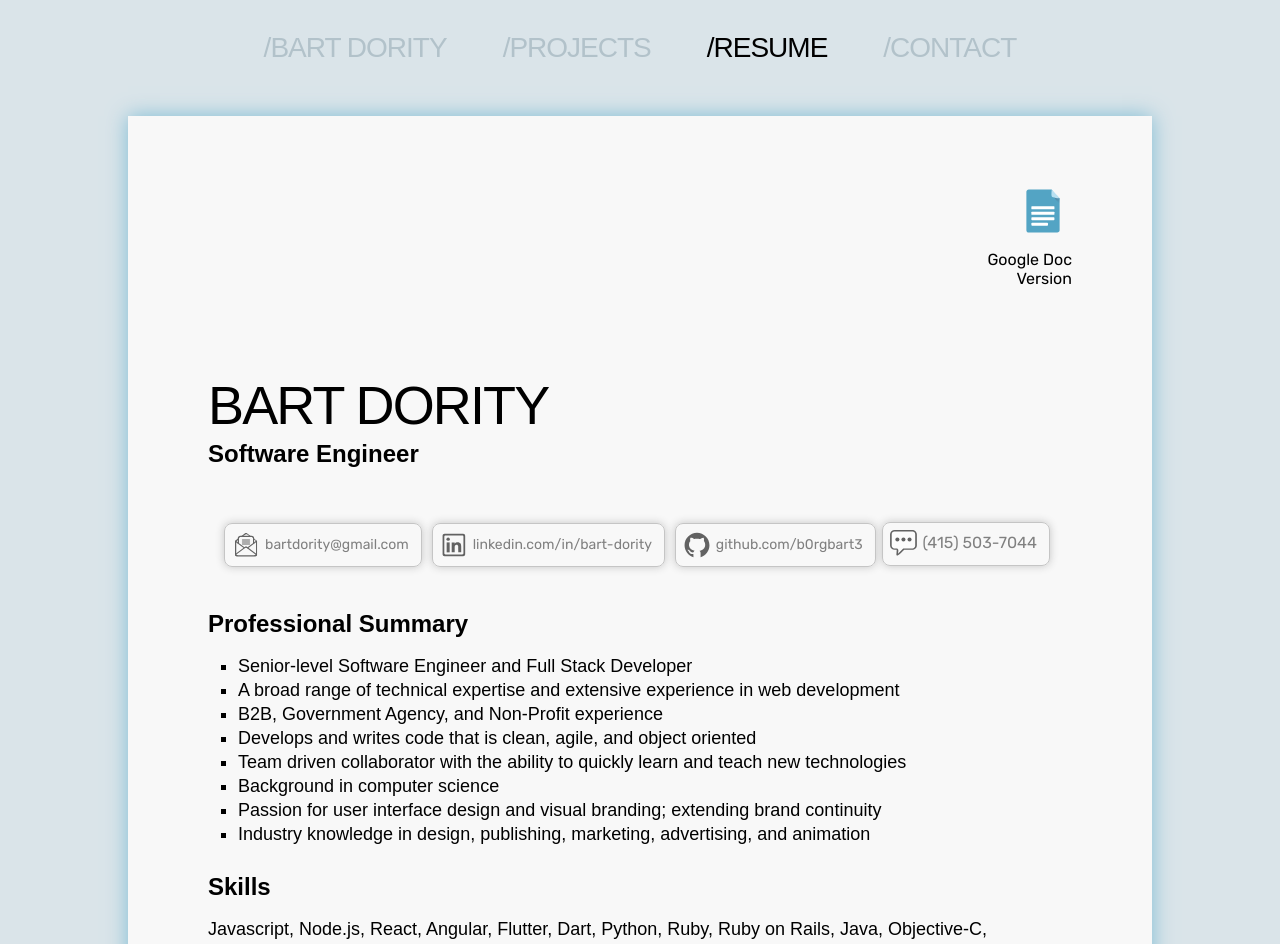
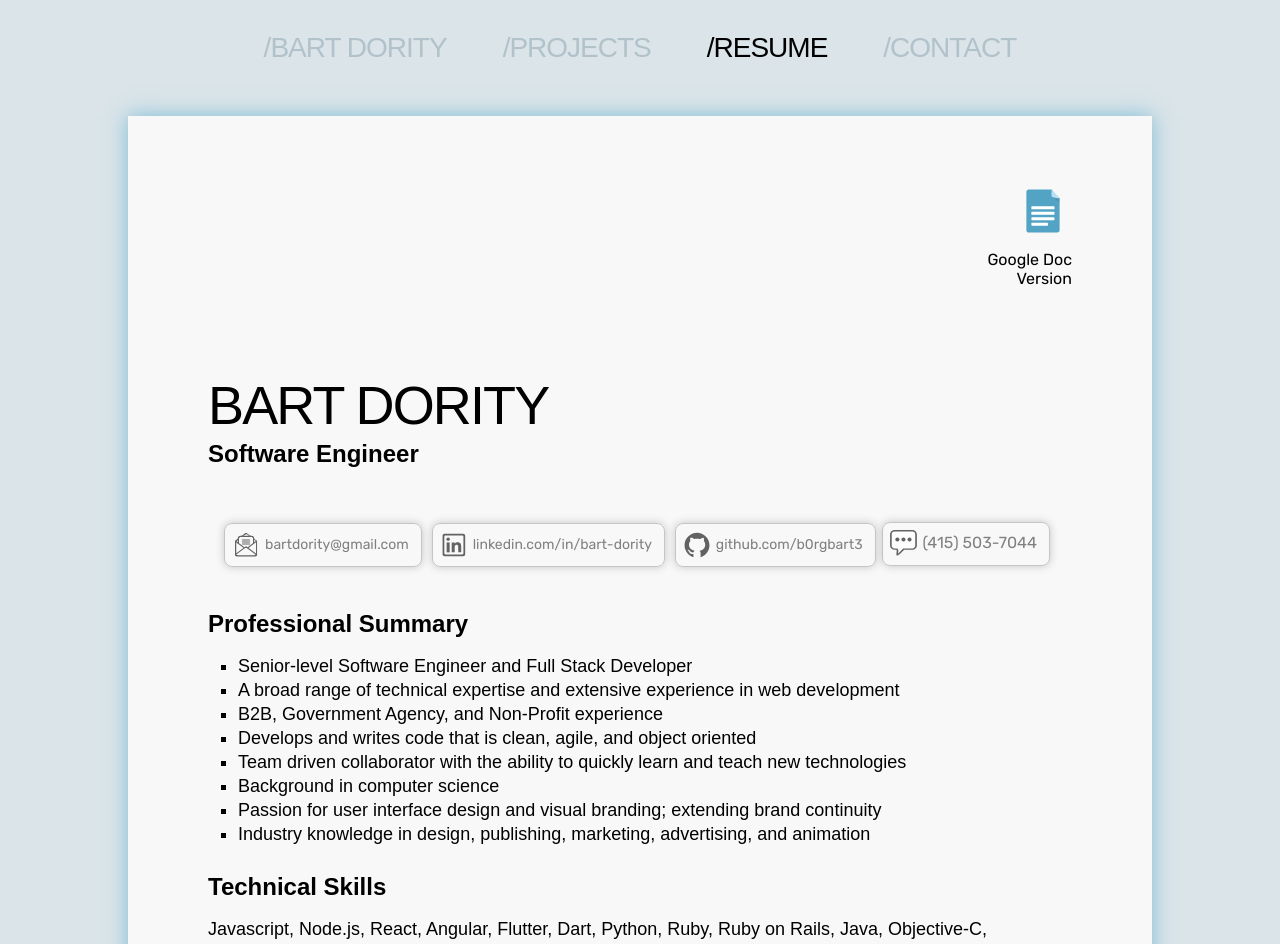
Before and after one commit to b0rgbart3/portfolio4, a React (Create React App) app in the folder client/: page /resume in a window 1280 px wide. Shown: the top 944 px of the page. Built offline with nearby package versions, Linux system fonts and the light colour scheme; a web font is replaced by a local one.

Commit message:
updating url to google doc version of resume

```diff
--- a/client/src/pages/Resume.js
+++ b/client/src/pages/Resume.js
@@ -112,7 +112,7 @@ function Resume() {
       </ul>
 
       <br></br>
-      <h2>Skills</h2>
+      <h2>Technical Skills</h2>
       <p>
         Javascript, Node.js, React, Angular, Flutter, Dart, Python, Ruby, Ruby
         on Rails, Java, Objective-C, Typescript, ES6, MySQL, HTML 5, CSS 3,
```
